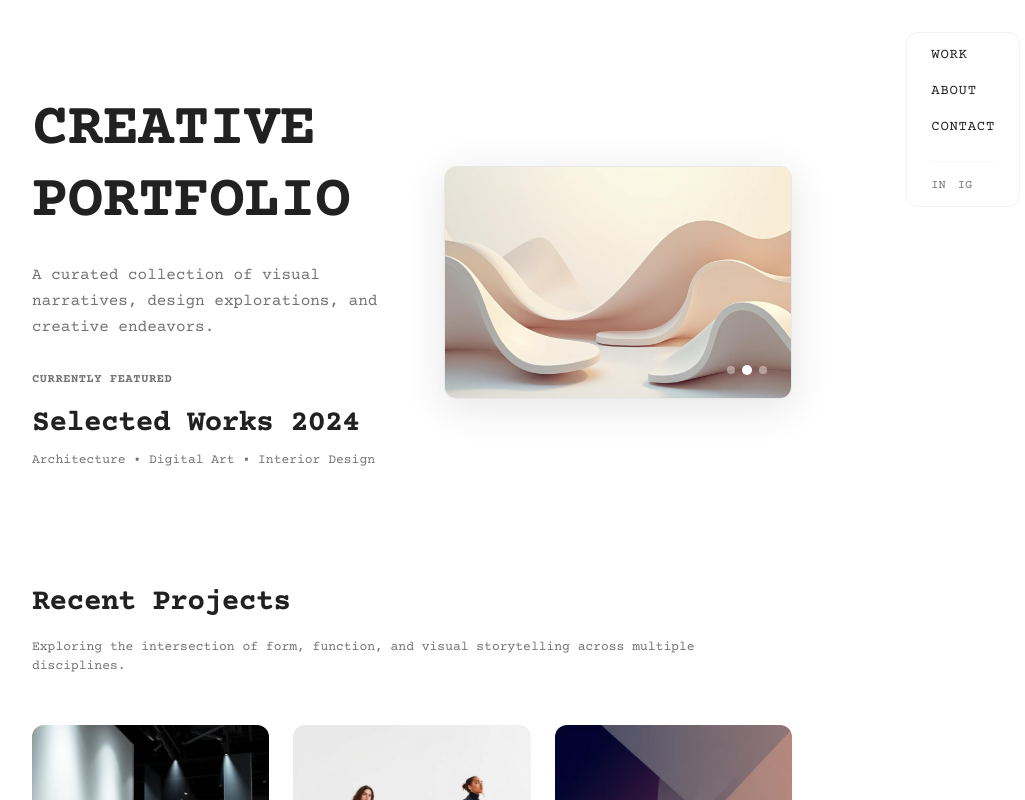
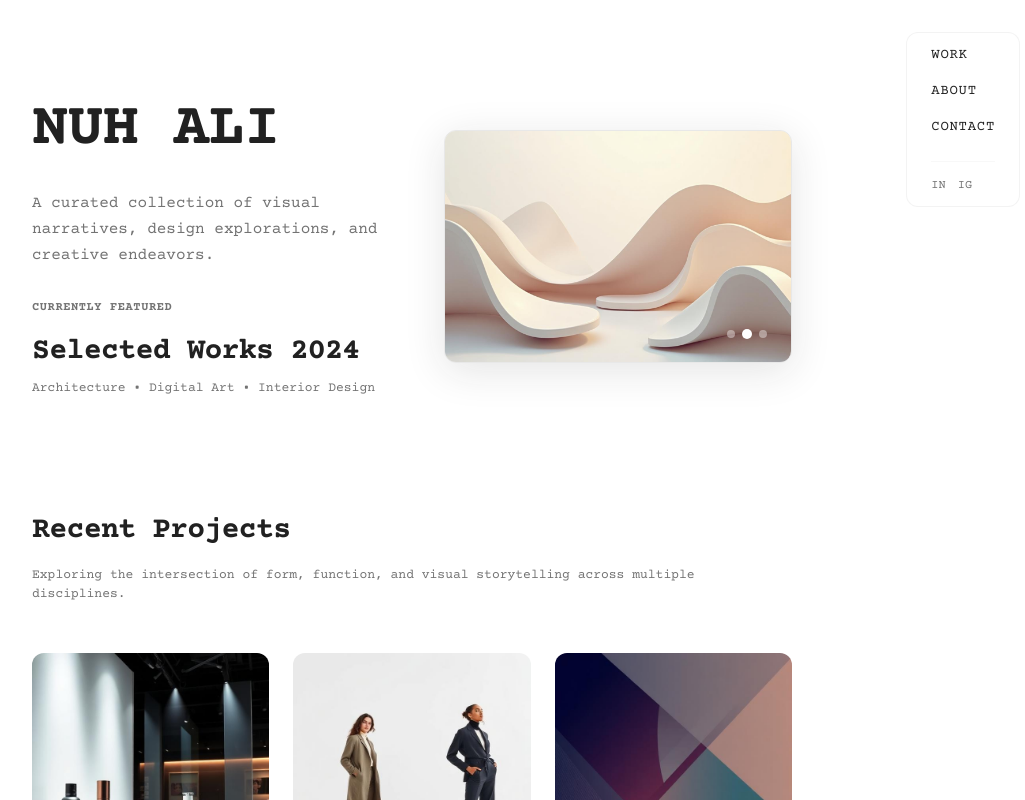
Before and after one commit to nuhuser/gallery-cycle-grid, a React (Vite) app: page / in a window 1280 px wide. Shown: the top 800 px of the page, without its empty margins (228-1253 px from the left). Built offline with nearby package versions, Linux system fonts and the light colour scheme.

Commit message:
Update heading text
Change heading from "CREATIVE PORTFOLIO" to "Nuh Ali".

```diff
--- a/src/pages/Index.tsx
+++ b/src/pages/Index.tsx
@@ -14,9 +14,7 @@ const Index = () => {
           <div className="space-y-8 animate-slide-up">
             <div>
               <h1 className="heading-display">
-                CREATIVE
-                <br />
-                PORTFOLIO
+                NUH ALI
               </h1>
               <p className="text-base text-muted-foreground mt-6 max-w-md leading-relaxed">
                 A curated collection of visual narratives, design explorations, and creative endeavors.
```
